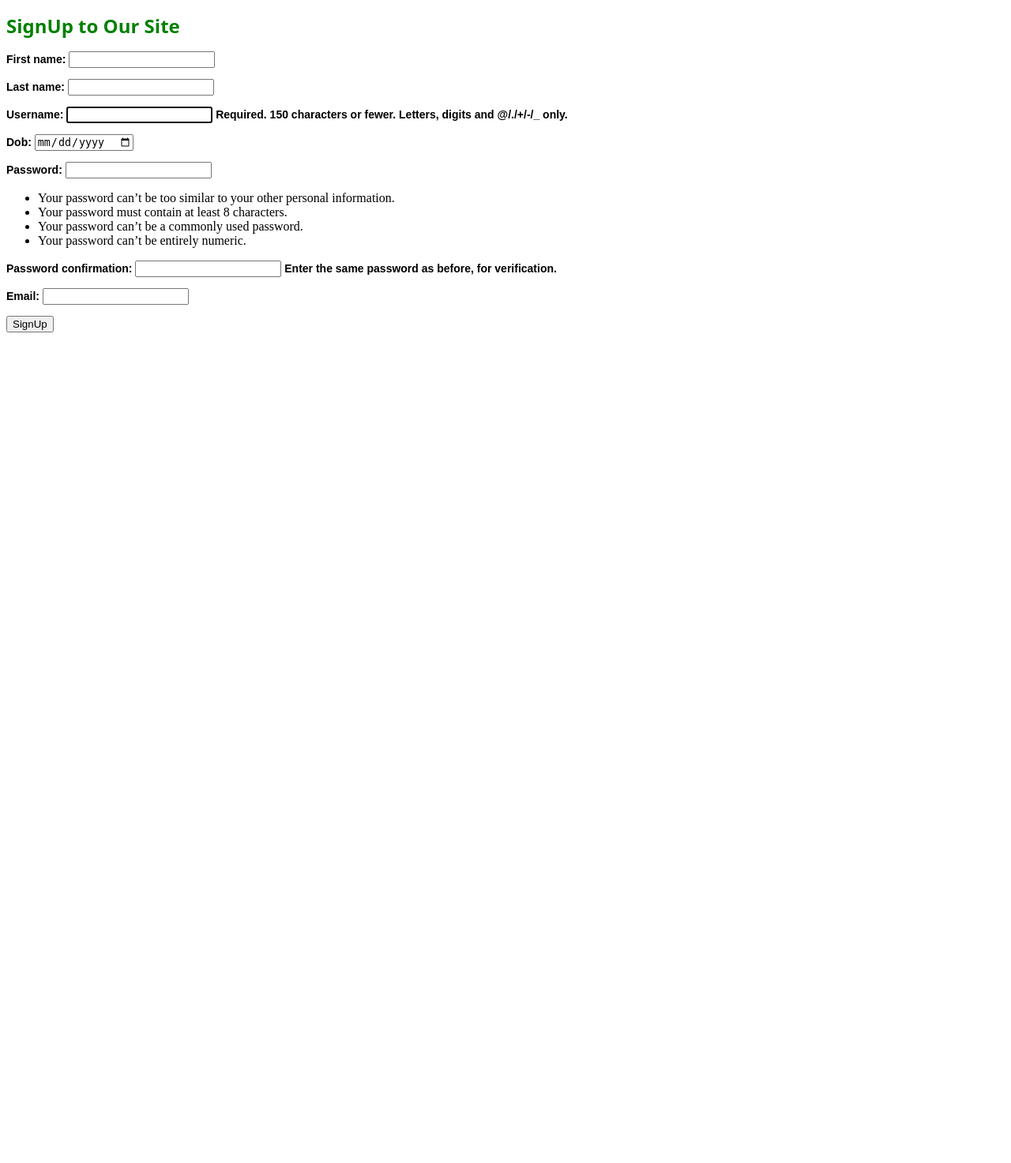
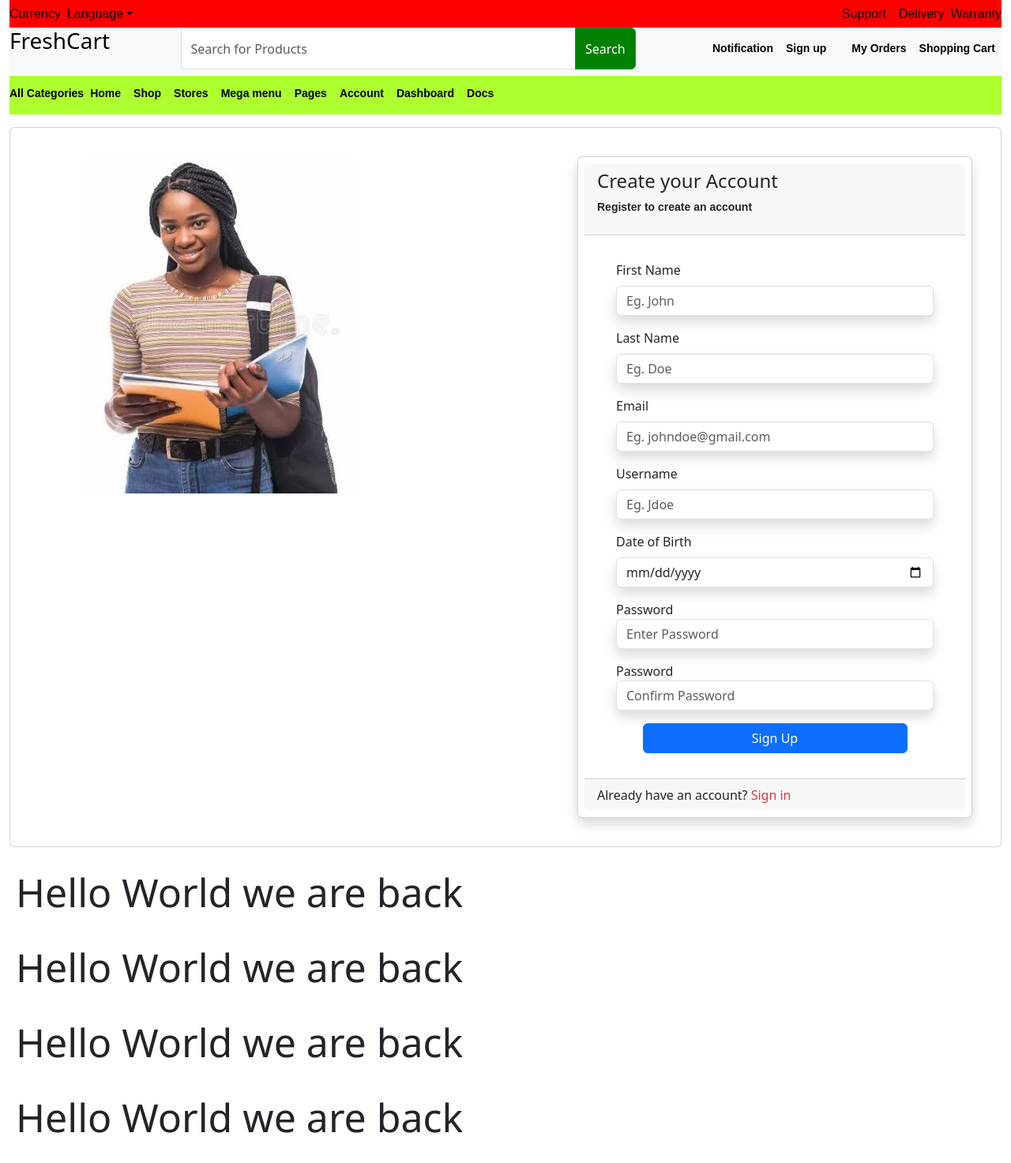
Before and after one commit to Stedoh55/e-learning, a Django app: page /signup in a window 1280 px wide. Shown: the whole page at 79% size. Before the commit the page ends 421 px from the top, so only its background shows below. Run offline with Django 5.2, Linux system fonts and the light colour scheme; some libraries are stand-ins or nearby versions.

Commit message:
Implementing sign up and signin functionalities and styling

```diff
--- a/elearning/onlinecourse/static/css/styles.css
+++ b/elearning/onlinecourse/static/css/styles.css
@@ -63,6 +63,20 @@ p{
     margin: 0;
 }
 
+.sign-sticky-image{
+    position: sticky;
+    top: 200px;
+    width: 500px;
+    height: fit-content;
+    z-index: 1000;
+}
+
+.sign-right-column{
+    padding: 20px;
+
+}
+
+
 @media screen and (max-width: 768px){
   .courses-list{
     display: grid;
--- /dev/null
+++ b/elearning/onlinecourse/templates/onlinecourse/pages/signup.html
@@ -0,0 +1,94 @@
+<!DOCTYPE html>
+<html lang="en">
+<head>
+    <meta charset="UTF-8">
+    <meta name="viewport" content="width=device-width, initial-scale=1.0">
+    <title>E-Learning Login</title>
+
+     {% load static %}
+    <link rel="stylesheet" href="{% static 'css/bootstrap.min.css' %}">
+    <link rel="stylesheet" href="{% static 'css/styles.css' %}">
+</head>
+<body>
+    <div class="container-fluid">
+        <!-- Navbar -->
+         {% include '../partials/_navbar_home.html' %}
+
+         <!-- Signup Card Wrapper -->
+        <div id="CardForSignup" class="mt-3 card ">
+            <div class=" d-flex p-3 justify-content-between">
+                <div class="mr-3 mt-2 sign-sticky-image">
+                    <img class="d-flex mx-auto" src="{% static 'images/signup.jpeg' %}" alt="">
+                </div>
+                    <!-- Scrollable Right Side Form -->
+                    <section class="sign-right-column">
+                        <div class="card shadow p-2" style="width: 500px;">
+                            <div class="card-header ">
+                                <h1 class="card-title">Create your Account</h1>
+                                <p>Register to create an account</p>
+                                <!-- Show the errors to the form -->
+                                {% if error_message %}
+                                    <div class="alert alert-warning alert-dismissible fade show" role="alert">
+                                        <strong>⚠ {{ error_message }}</strong>
+                                        <button type="button" class="btn-close" data-bs-dismiss="alert" aria-label="Close"></button>
+                                    </div>
+
+                                {% endif %}
+                            </div>
+                            <div id="InputFields" class="card-body ">
+                                <form method="post" class="px-4 py-3">
+                                    {% csrf_token %}
+                                    <div class="mb-3">
+                                        <label for="first_name" class="form-label">First Name</label>
+                                        <input type="text" class="form-control shadow" placeholder="Eg. John" name="first_name" required>
+                                    </div>
+                                    <div class="mb-3">
+                                        <label for="last_name" class="form-label">Last Name</label>
+                                        <input type="text" class="form-control shadow" placeholder="Eg. Doe" name="last_name" required>
+                                    </div>
+                                    <div class="mb-3">
+                                        <label for="email" class="form-label">Email</label>
+                                        <input type="email" class="form-control shadow" placeholder="Eg. johndoe@gmail.com" name="email" required>
+                                    </div>
+                                    <div class="mb-3">
+                                        <label for="username" class="form-label">Username</label>
+                                        <input type="text" class="form-control shadow" placeholder="Eg. Jdoe" name="username" required>
+                                    </div>
+                                    <div class="mb-3">
+                                        <label for="dob" class="form-label">Date of Birth</label>
+                                        <input type="date" class="form-control shadow" placeholder="Date of Birth" name="dob" required>
+                                    </div>
+                                    <div class="mb-3">
+                                        <label for="password" class="form-label"></label>Password</label>
+                                        <input type="password" class="form-control shadow" placeholder="Enter Password" name="password1" required>
+                                    </div>
+                                    <div class="mb-3">
+                                        <label for="password" class="form-label"></label>Password</label>
+                                        <input type="password" class="form-control shadow" placeholder="Confirm Password" name="password2" required>
+                                    </div>
+                                    <!-- Sign Up Button -->
+                                    <div class="d-grid gap-2 d-block mx-auto col-10">
+                                        <button class="btn btn-primary" type="submit">Sign Up</button>
+                                    </div>
+                                </form>
+                            </div>
+                            <div class="card-footer">
+                            <a class="dropdown-item" href="{% url 'login' %}">Already have an account? <span class="text-danger">Sign in</span></a>
+                        </div>
+                    </section>
+                </div>
+
+        </div>
+    </div>
+
+
+        <div style="font-size: 50px; margin: 20px;">Hello World we are back</div>
+        <div style="font-size: 50px; margin: 20px;">Hello World we are back</div>
+        <div style="font-size: 50px; margin: 20px;">Hello World we are back</div>
+        <div style="font-size: 50px; margin: 20px;">Hello World we are back</div>
+
+    </div>
+    <script src="{% static 'js/bootstrap.min.js' %}"></script>
+    <script src="{% static 'js/bootstrap.bundle.min.js' %}"></script>
+</body>
+</html>
--- a/elearning/onlinecourse/templates/onlinecourse/index.html
+++ b/elearning/onlinecourse/templates/onlinecourse/partials/_navbar_home.html
@@ -1,21 +1,16 @@
-<!DOCTYPE html>
-<html lang="en">
-<head>
-    <meta charset="UTF-8">
-    <meta name="viewport" content="width=device-width, initial-scale=1.0">
-    <title>E-Learning | Home</title>
-    {% load static %}
-    <link rel="stylesheet" href="{% static 'css/bootstrap.min.css' %}">
-    <link rel="stylesheet" href="{% static 'css/styles.css' %}">
-
-</head>
-<body class="text-bg-warning">
-    <div class="container-fluid">
-        <section id="navbar" class="sticky-top text-bg-light">
+<section id="navbar" class="sticky-top text-bg-light">
             <div id="top-navbar" style="background-color: red;" class="d-flex justify-content-between">
                 <div class="d-flex justify-content-start">
                     <h2 class="mr-2 mt-2 fs-6">Currency</h2>
-                    <h2 class="mx-2 mt-2 fs-6">Language</h2>
+                    <div class="dropdown-center">
+                        <h2 class="mx-2 mt-2 fs-6 dropdown-toggle" data-bs-toggle="dropdown" aria-expanded="false">Language</h2>
+                        <ul class="dropdown-menu">
+                            <li><a class="dropdown-item " href="#">English</a></li>
+                            <li><a class="dropdown-item " href="#">Swahili</a></li>
+                            <li><a class="dropdown-item " href="#">French</a></li>
+                        </ul>
+                    </div>
+
                 </div>
                 <div class="d-flex justify-content-around ">
                    <h2 class="mx-2 mt-2 fs-6">Support</h2>
@@ -81,70 +76,3 @@
                 </div>
             </div>
         </section>
-
-        <!-- The Hero Section -->
-        <section class="pt-8">
-            Here is hard work required
-        </section>
-
-        <!-- Other Cntents -->
-         <section>
-                These are misc contents
-         </section>
-
-         <!-- Footer -->
-        <footer>
-            This is footer
-        </footer>
-
-
-
-
-
-
-
-
-
-
-
-
-
-
-
-
-
-
-
-
-
-
-
-
-
-
-
-
-
-
-
-
-
-
-
-
-
-
-
-
-
-
-
-
-
-
-
-    </div>
-    <script src="{% static 'js/bootstrap.min.js' %}"></script>
-    <script src="{% static 'js/bootstrap.bundle.min.js' %}"></script>
-</body>
-</html>
--- a/elearning/onlinecourse/templates/onlinecourse/signup.html
+++ /dev/null
@@ -1,20 +0,0 @@
-<!DOCTYPE html>
-<html lang="en">
-<head>
-    <meta charset="UTF-8">
-    <meta name="viewport" content="width=device-width, initial-scale=1.0">
-    <title>E-Learning | SignUp</title>
-    {% load static %}
-    <link rel="stylesheet" href="{% static 'css/styles.css' %}">
-</head>
-<body>
-    <h1>SignUp to Our Site</h1>
-    <div class="signup-form">
-        <form method="post">
-            {% csrf_token %}
-            {{ form.as_p }}
-            <button type="submit">SignUp</button>
-        </form>
-    </div>
-</body>
-</html>
--- a/elearning/onlinecourse/urls.py
+++ b/elearning/onlinecourse/urls.py
@@ -5,6 +5,7 @@ urlpatterns = [
     path('', views.index, name='homepage'),
     path('courses/', views.course_list, name='courses'),
     path('courses/<int:pk>', views.CourseView.as_view(), name='courses-detail'),
+    path('courses/management', views.course_management, name='course_management'),
     path('login', views.login_request, name='login'),
     path('dashboard', views.dashboard, name='dashboard'),
     path('logout', views.logout_request, name='logout'),
--- a/elearning/onlinecourse/views.py
+++ b/elearning/onlinecourse/views.py
@@ -1,14 +1,17 @@
 from django.shortcuts import render,redirect
+from django.http import HttpResponseRedirect
 from django.views import generic
 from .models import Course
 from django.db.models import Sum, Avg, Max, Min
 from django.contrib.auth import authenticate,login,logout
 from django.contrib import messages
 from .forms import SignupForm
+from django.contrib.auth.models import User
+from .models import CustomUser
 
 # Create your views here.
 def index(request):
-    return render(request, 'onlinecourse/index.html')
+    return render(request, 'onlinecourse/pages/index.html')
 
 # def courses(request):
 #     return render(request, 'onlinecourse/courses.html')
@@ -33,12 +36,12 @@ def course_list(request):
         'minimum_students': minimum_students,
 
     }
-    return render(request, 'onlinecourse/courses.html', context)
+    return render(request, 'onlinecourse/pages/courses.html', context)
 
 # Using Generic Views for easy request calls        (3 Steps)
 class CourseView(generic.DetailView):               #1: Extends detailview
     model = Course                                  #2: Define model
-    template_name = 'onlinecourse/course_detail.html'     #3: Define template
+    template_name = 'onlinecourse/pages/course_detail.html'     #3: Define template
     context_object_name = 'course'
 
 def login_request(request):
@@ -50,35 +53,69 @@ def login_request(request):
         #Authenticate user
         user = authenticate(request, username=username, password=password)
 
-        #Login user
+        #Check for Login Credentials
         if user is not None:
+            messages.success(request, "Login successful!")
             login(request,user)
-            messages.success(request, "Login successful!")
-            return redirect('dashboard')
+
         else:
-            messages.error(request, "Invalid username or password.")
-    return render(request, 'onlinecourse/login.html')
+             return render(request, 'onlinecourse/pages/login.html',{"error_message": "Incorrect Username or Password."})
+
+    return render(request, 'onlinecourse/pages/login.html')
 
 def dashboard(request):
-    return render(request, 'onlinecourse/dashboard.html')
+    return render(request, 'onlinecourse/pages/dashboard.html')
 
 def logout_request(request):
     logout(request)
     messages.success(request, "You have successful logged out!")
     return redirect('homepage')
 
+# def signup_request(request):
+#     if request.method == "POST":
+#         form = SignupForm(request.POST)
+#         if form.is_valid():
+#             user = form.save(commit=False)
+#             user.email = form.cleaned_data["email"]
+#             user.first_name = form.cleaned_data["first_name"]
+#             user.last_name = form.cleaned_data["last_name"]
+#             user.dob = form.cleaned_data["dob"]
+#             user.save()         #Save user instance
+#             messages.success(request, "Signup successful!")
+#             return HttpResponseRedirect("login")
+#     else:
+#         form = SignupForm()
+#     return render(request, "onlinecourse/pages/signup.html", {"form":form})
+
 def signup_request(request):
     if request.method == "POST":
-        form = SignupForm(request.POST)
-        if form.is_valid():
-            user = form.save(commit=False)
-            user.email = form.cleaned_data["email"]
-            user.first_name = form.cleaned_data["first_name"]
-            user.last_name = form.cleaned_data["last_name"]
-            user.dob = form.cleaned_data["dob"]
-            user.save()         #Save user instance
-            messages.success(request, "Signup successful!")
-            return redirect("login")
-    else:
-        form = SignupForm()
-    return render(request, "onlinecourse/signup.html", {"form":form})
+        first_name = request.POST.get("first_name")
+        last_name = request.POST.get("last_name")
+        email = request.POST.get("email")
+        username = request.POST.get("username")
+        dob = request.POST.get("dob")
+        password1 = request.POST.get("password1")
+        password2 = request.POST.get("password2")
+
+        #Basic Input Validation
+        if password1 != password2:
+            return render(request, 'onlinecourse/pages/signup.html', {"signup_error_message": "Passwords do not match!"})
+        if CustomUser.objects.filter(username=username).exists():
+            return render(request, 'onlinecourse/pages/signup.html', {"signup_error_message": "Username already taken!"})
+        if CustomUser.objects.filter(email=email).exists():
+            return render(request, 'onlinecourse/pages/signup.html', {"signup_error_message": "User exists! Please Login"})
+
+        #Create user
+        user = CustomUser.objects.create_user(username=username, email=email, password=password1)
+        user.first_name = first_name
+        user.last_name = last_name
+        user.dob = dob
+        user.save()
+
+        #Return Success and Redirect the user
+        messages.success(request, "Signup successful!")
+        return redirect('login')
+    return render(request,'onlinecourse/pages/signup.html' )
+
+def course_management(request):
+    return render(request, 'onlinecourse/pages/course_management.html')
```
Also changed, not shown: elearning/onlinecourse/templates/onlinecourse/login.html (deleted, +0 -31 lines), elearning/onlinecourse/templates/onlinecourse/pages/course_management.html (added, +18 -0 lines), elearning/onlinecourse/templates/onlinecourse/pages/index.html (added, +35 -0 lines), elearning/onlinecourse/templates/onlinecourse/pages/login.html (added, +81 -0 lines), elearning/onlinecourse/static/images/logout.jpeg (added), elearning/onlinecourse/static/images/signup.jpeg (added), elearning/onlinecourse/templates/onlinecourse/pages/course_detail.html (renamed from elearning/onlinecourse/templates/onlinecourse/course_detail.html), elearning/onlinecourse/templates/onlinecourse/pages/courses.html (renamed from elearning/onlinecourse/templates/onlinecourse/courses.html), elearning/onlinecourse/templates/onlinecourse/pages/dashboard.html (renamed from elearning/onlinecourse/templates/onlinecourse/dashboard.html).
